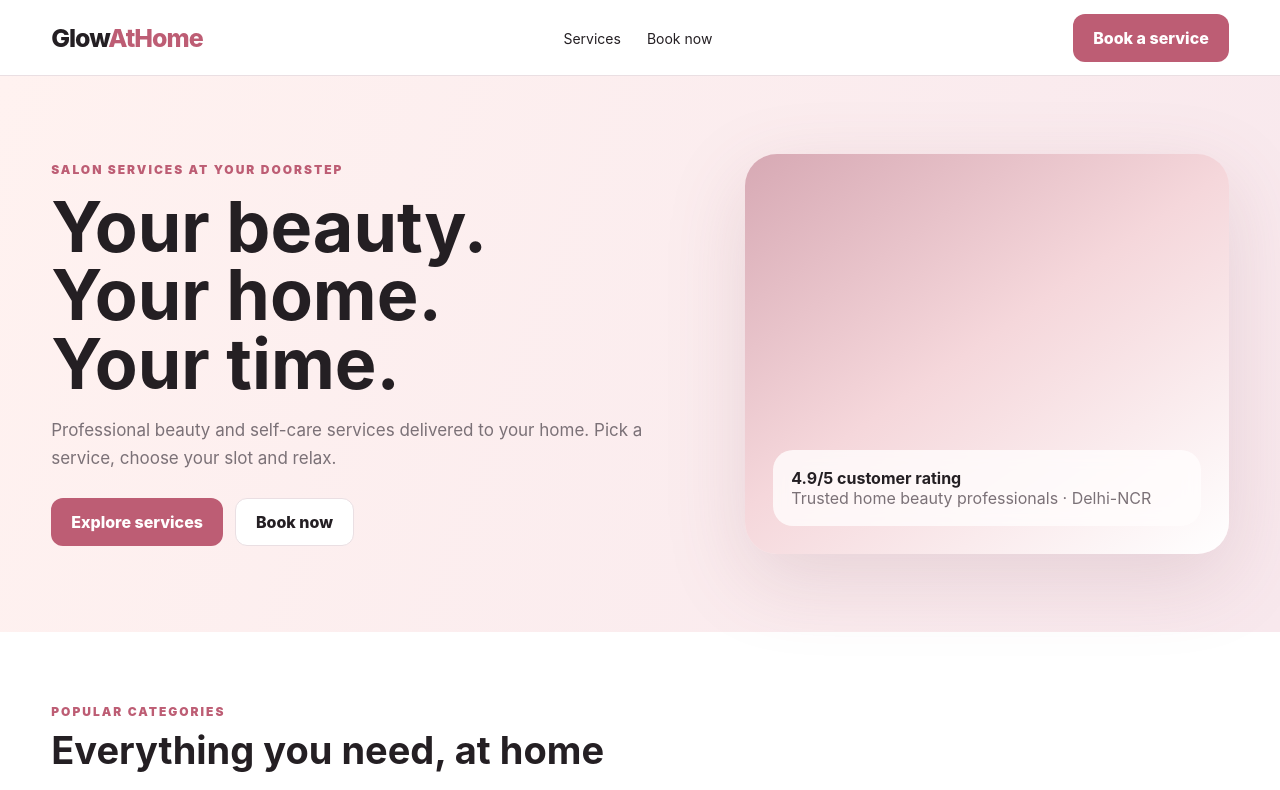
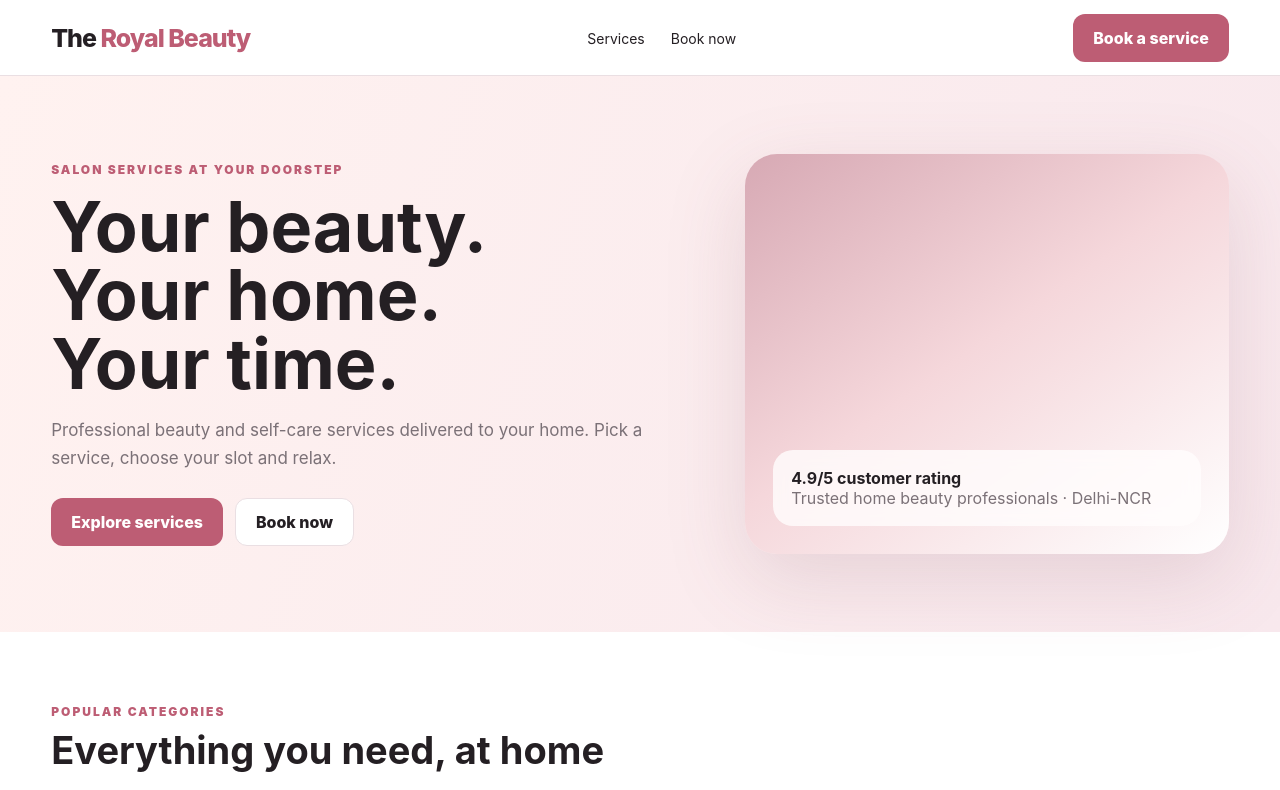
Before and after one commit to heyvivek-sketch/theroyalbeauty--2, a Next.js app: page / in a window 1280 px wide. Shown: the top 790 px of the page. Built offline with nearby package versions, Linux system fonts and the light colour scheme; no server answers; the database is empty.

Commit message:
feat: rebrand storefront as The Royal Beauty

```diff
--- a/components/SiteHeader.tsx
+++ b/components/SiteHeader.tsx
@@ -1,19 +1,7 @@
 'use client';
-
 import Link from 'next/link';
 import { usePathname } from 'next/navigation';
-
 export default function SiteHeader(){
-  const pathname=usePathname();
-  if(pathname.startsWith('/admin')) return null;
-  return <div className="nav">
-    <div className="container navin">
-      <Link className="logo" href="/">Glow<span>AtHome</span></Link>
-      <nav className="links">
-        <Link href="/services">Services</Link>
-        <Link href="/booking">Book now</Link>
-      </nav>
-      <Link className="btn nav-book" href="/booking">Book a service</Link>
-    </div>
-  </div>;
+ const pathname=usePathname(); if(pathname.startsWith('/admin')) return null;
+ return <div className="nav"><div className="container navin"><Link className="logo" href="/">The <span>Royal Beauty</span></Link><nav className="links"><Link href="/services">Services</Link><Link href="/booking">Book now</Link></nav><Link className="btn nav-book" href="/booking">Book a service</Link></div></div>;
 }
```
